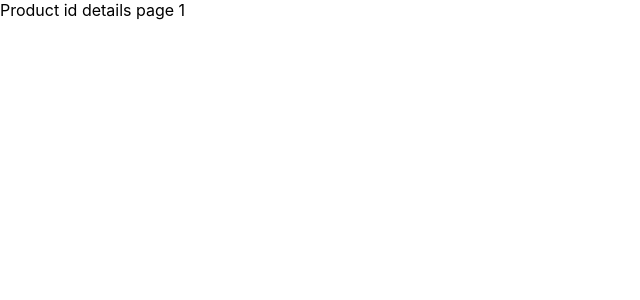
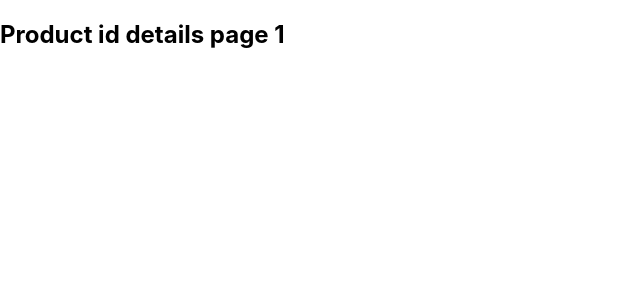
Before and after one commit to apurvgupta-ops/Nextjs, a Next.js app: page /products/1 in a window 1280 px wide. Shown: the top 300 px of the page, without its empty margins (0-640 px from the left). Built offline with nearby package versions, Linux system fonts and the light colour scheme.

Commit message:
Nested Dynamic Routes

```diff
--- a/pages/products/[productId].js
+++ b/pages/products/[productsId]/index.js
@@ -2,8 +2,12 @@ import { useRouter } from "next/router";
 
 const ProductDetails = () => {
   const router = useRouter();
-  const productId = router.query.productId;
-  return <div>Product id details page {productId}</div>;
+  const productsId = router.query.productsId;
+  return (
+    <div>
+      <h2>Product id details page {productsId}</h2>
+    </div>
+  );
 };
 
 export default ProductDetails;
```
Also changed, not shown: pages/products/[productsId]/review/[reviewId].js (added, +15 -0 lines).
